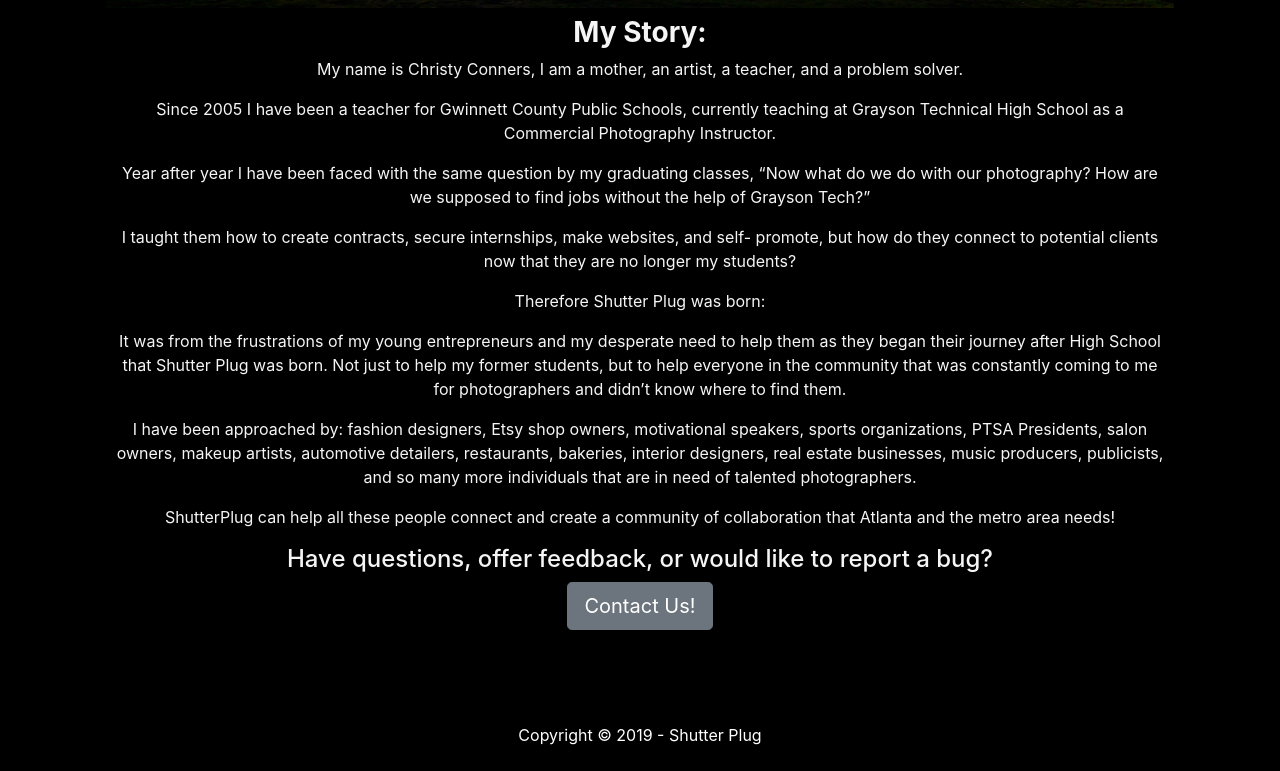
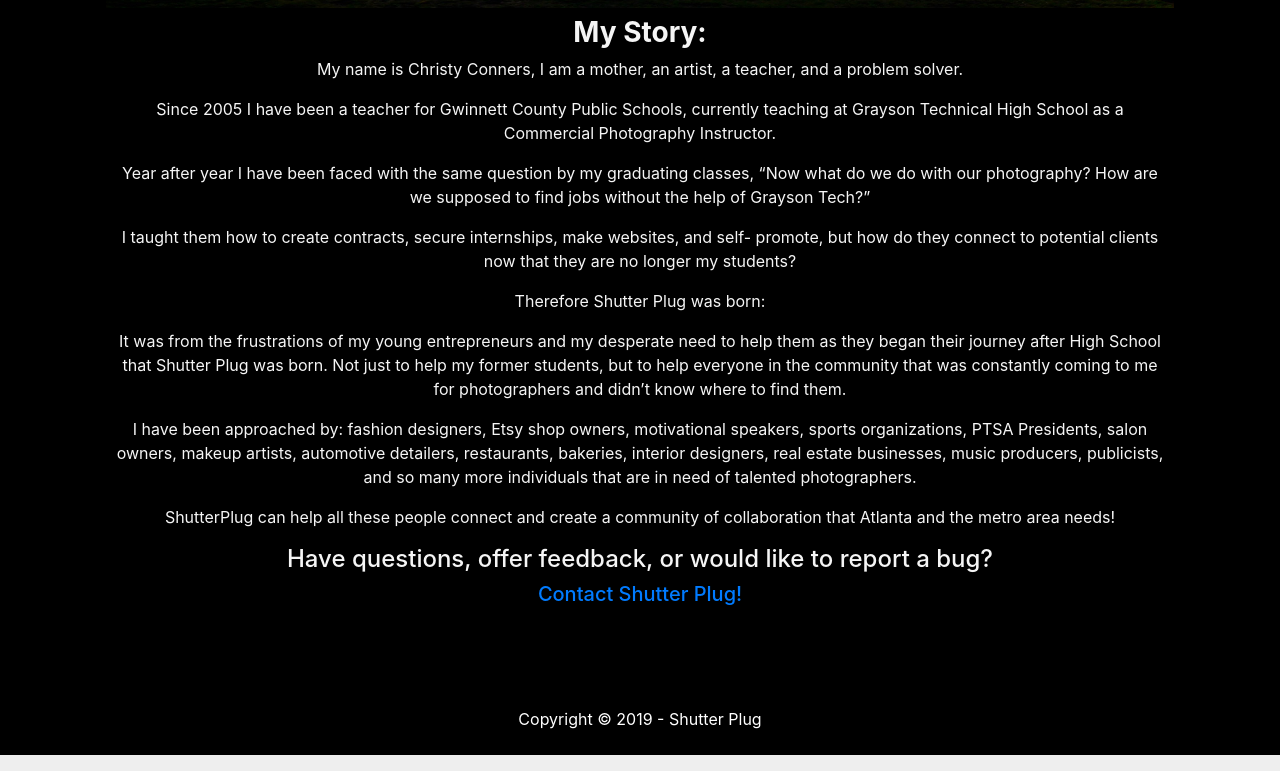
Before and after one commit to rsmith37/ShutterPlugClone, a React (Create React App) app in the folder frontend/: page / in a window 1280 px wide. Shown: the part 980-1751 px from the top of the page. Built offline with nearby package versions, Linux system fonts and the light colour scheme.

Commit message:
commented out contact us page and generated email shutter plug on main page

```diff
--- a/frontend/src/App.js
+++ b/frontend/src/App.js
@@ -55,7 +55,6 @@
                 path="/profile/createArtist"
                 component={CreateArtistProfile}
               />
-              <Route exact path="/contactUs" component={ContactUs} />
             </Switch>
           </div>
           <Footer />
--- a/frontend/src/components/layout/Home.js
+++ b/frontend/src/components/layout/Home.js
@@ -102,12 +102,9 @@
                     </div>
                     <div className="text-center px-2">
                         <h4>Have questions, offer feedback, or would like to report a bug?</h4>
-                        <Link to="/contactUs">
-                            <button className="btn btn-secondary btn-lg">Contact Us!</button>
-                        </Link>
-                        <Switch>
-                            <Route exact path="/contactUs" component={ContactUs} />
-                        </Switch>
+                        <div className = "text-center px-2">
+                            <h5><a href="mailto:cconnersillustrations@hotmail.com">Contact Shutter Plug!</a></h5>
+                        </div>
                     </div>
                 </div>
             </div>
```
